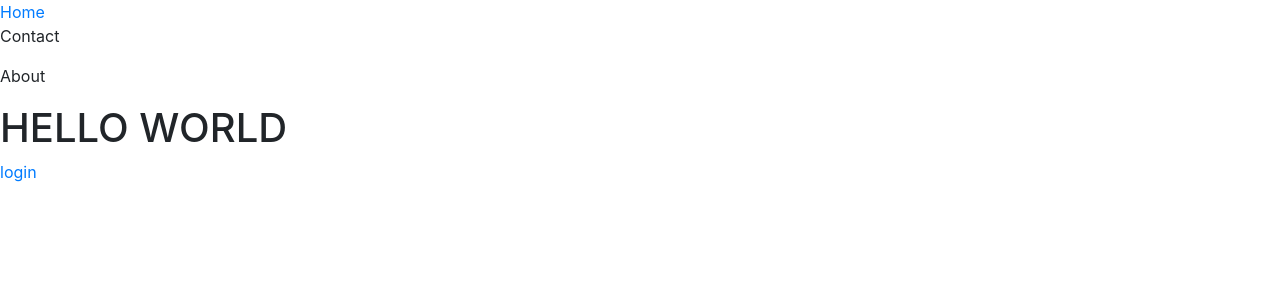
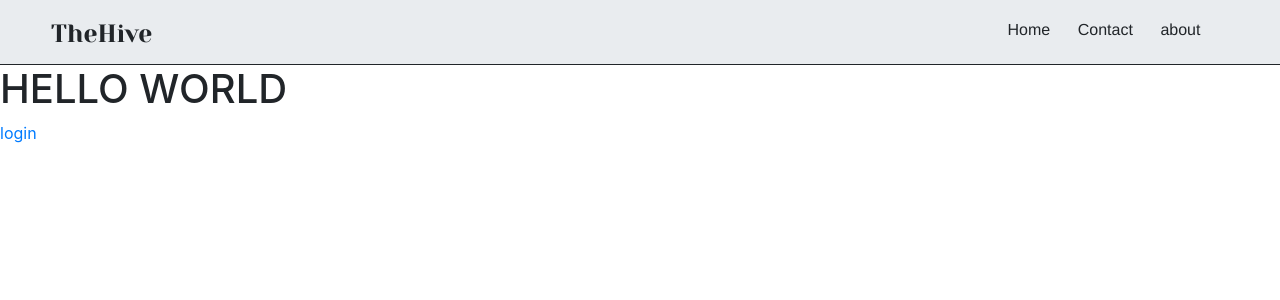
Before and after one commit to it-zmatt/appStore, a Django app: page /reg/ in a window 1280 px wide. Shown: the top 300 px of the page. Run offline with Django 4.2, Linux system fonts and the light colour scheme.

Commit message:
Styling the navbar of Home Page

```diff
--- /dev/null
+++ b/thehive/registration/static/css/base.css
@@ -0,0 +1,79 @@
+@import url('https://fonts.googleapis.com/css2?family=Yeseva+One&display=swap');
+
+*{
+    box-sizing: border-box;
+    padding: 0%;
+    margin: 0%;
+}
+
+nav{
+    display: flex;
+    justify-content: space-between;
+    align-items: center;
+    padding: 1% 2% 0%;
+    border-bottom: 1px solid #212529 ;
+    background: #E9ECEF;
+}
+
+nav .list{
+    margin-right: 10%;
+}
+
+
+ul{
+    display: flex;
+    align-items: center;
+    list-style-type: none;
+  }
+
+  ul li {
+    padding: 1% 10%;
+  }
+
+  ul li a {
+    font-family: 'Helvetica Neue', Helvetica, Arial, sans-serif;
+    font-size: 16px;
+    font-weight: 300;
+    margin-right: 25%;
+    position: relative;
+    display: block;
+    padding: 4px 0;
+    text-decoration: none;
+
+    color: #212529;
+    transition: 0.5s;
+  }
+
+  ul li a::after {
+    position: absolute;
+    text-decoration: none;
+    content: "";
+    top: 100%;
+    left: 0;
+    width: 100%;
+    height: 3px;
+    background: #212529;
+    transform: scaleX(0);
+    transform-origin: right;
+    transition: transform 0.5s;
+  }
+
+  ul li a:hover {
+    color: #D4BC89;
+    text-decoration: none;
+
+  }
+
+  ul li a:hover::after {
+    transform: scaleX(1);
+    transform-origin: left;
+    text-decoration: none;
+
+  }
+
+nav .Title h1{
+    font-family: 'Yeseva One', cursive;
+    font-size: 25px;
+    font-weight: 300;
+    margin-left: 25%;
+}
--- a/thehive/registration/templates/registration/base.html
+++ b/thehive/registration/templates/registration/base.html
@@ -1,10 +1,11 @@
+{% load static %}
 <!DOCTYPE html>
 <html>
     <head>
 
         <link rel="stylesheet" href="https://cdn.jsdelivr.net/npm/bootstrap@4.3.1/dist/css/bootstrap.min.css" integrity="sha384-ggOyR0iXCbMQv3Xipma34MD+dH/1fQ784/j6cY/iJTQUOhcWr7x9JvoRxT2MZw1T" crossorigin="anonymous">
 
-
+        <link rel="stylesheet" href="{% static 'css/base.css' %}">
         <meta charset="utf-8">
         <meta name="viewport" content="width=device-width, initial-scale=1, shrink-to-fit=no">
 
@@ -15,11 +16,15 @@
 
     </head>
 
-
-    <nav>
-    <a href="{% url 'home' %}">Home</a>
-            <p>Contact</p>
-            <p>About</p>
+        <nav>
+            <div class="Title"><h1>TheHive</h1></div>
+            <div class="list">
+                <ul>
+                    <li><a href="{% url 'home' %}">Home</a></li>
+                    <li><a href="#">Contact</a></li>
+                    <li><a href="#">about</a></li>
+                  </ul>
+            </div>
         </nav>
 
         <body>
--- a/thehive/registration/views.py
+++ b/thehive/registration/views.py
@@ -2,6 +2,8 @@ from django.conf import settings
 from django.shortcuts import render, redirect
 from .forms import RegistrForm
 from django.contrib.auth.views import LoginView
+from django.contrib.auth.models import User
+
 
 
 # Create your views here.
@@ -16,8 +18,16 @@ def register(response):
     if response.method == 'POST':
         form = RegistrForm(response.POST)
         if form.is_valid():
-            form.save()
-        return redirect('Login')
+            username = form.cleaned_data.get('username')
+            email = form.cleaned_data.get('email')
+            if User.objects.filter(username=username).exists():
+                form.add_error('username', 'This username is already taken.')
+            elif User.objects.filter(email=email).exists():
+                form.add_error('email', 'This email is already taken.')
+            else:
+                form.save()
+                return redirect('login')
+
     else:
          form = RegistrForm()
     return render(response, 'registration/index.html', {'form': form})
```
